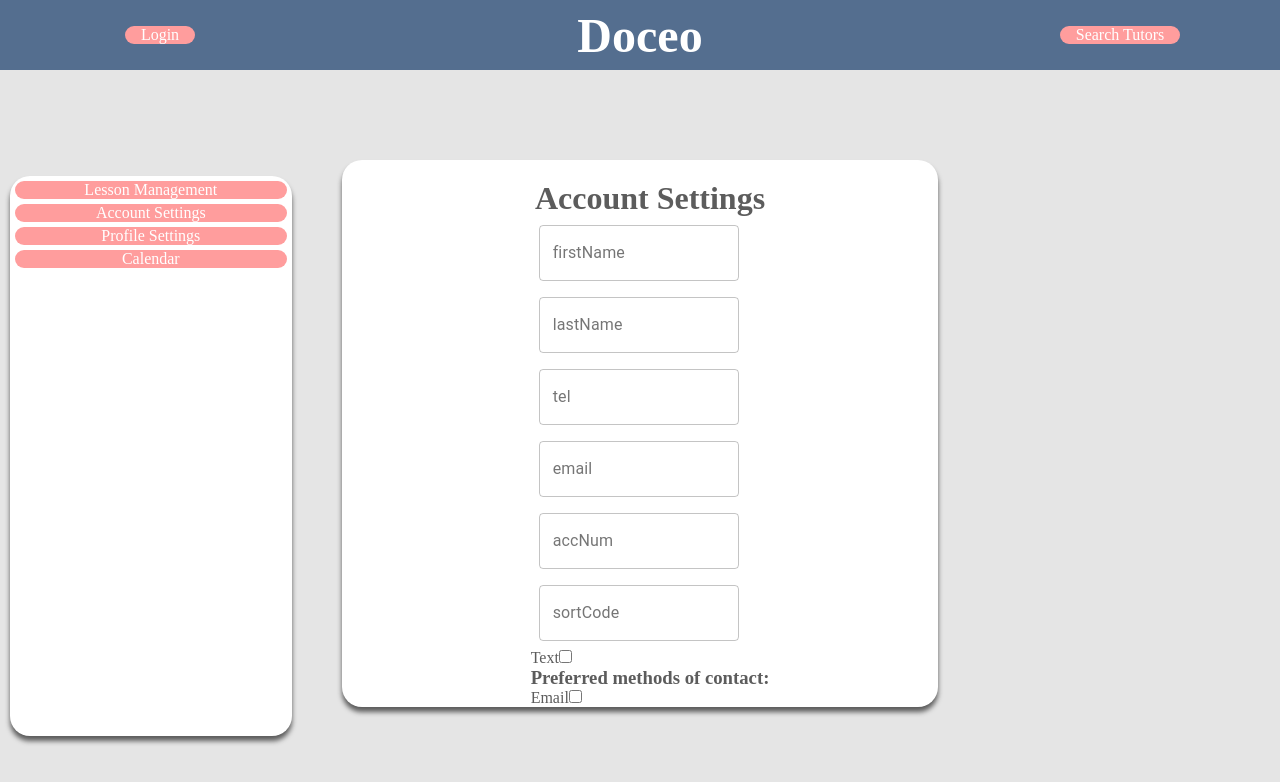
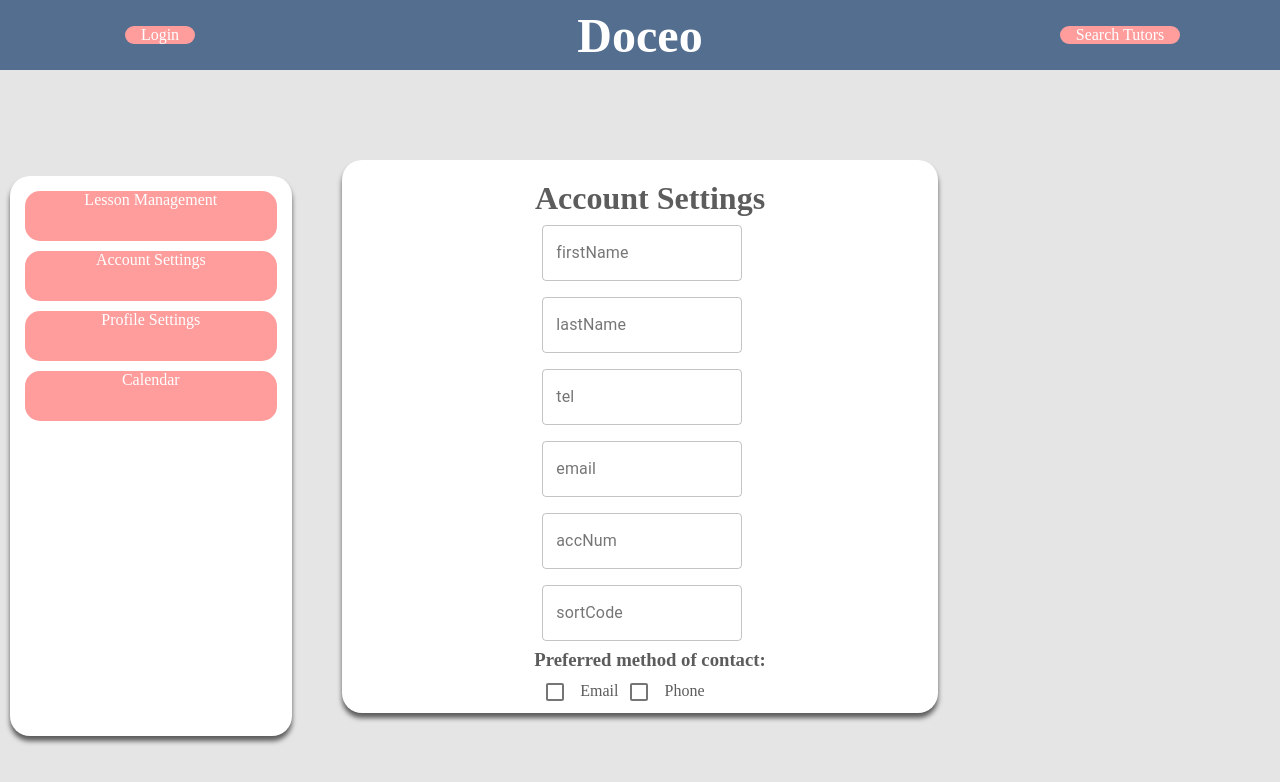
Before and after one commit to SchoolOfCode/final-project-stretch-goals, a Next.js app in the folder client/: page /components/TutorDash in a window 1280 px wide. Both pictures are taken after a click on the element "Account Settings". Shown: the top 782 px of the page. Built offline with nearby package versions, Linux system fonts and the light colour scheme; a web font is replaced by a local one.

Commit message:
added checkbox. tidied up tutor dash components

```diff
--- a/client/pages/components/TutorDash/Calendar/index.js
+++ b/client/pages/components/TutorDash/Calendar/index.js
@@ -3,8 +3,7 @@
 export default function Calendar() {
   return (
     <>
-      <h1>I'm a booking system, manage me senpai</h1>
-      <MaterialUIPickers />
+      <h1 style={{ textAlign: "center" }}>One day i will be a real calendar</h1>
     </>
   );
 }
--- a/client/pages/components/TutorDash/LessonManager/LessonManager.module.css
+++ b/client/pages/components/TutorDash/LessonManager/LessonManager.module.css
@@ -15,7 +15,6 @@
   border-radius: 20px;
   height: 20%;
   width: 100%;
-  display: grid;
   grid-template-areas:
     "date"
     "name"
@@ -29,13 +28,13 @@
 }
 
 .date {
-  display: flexbox;
-  flex-direction: column;
+  display: flex;
+  flex-direction: row;
   grid-area: date;
   justify-content: space-between;
-  justify-items: center;
+  /* justify-items: center;
   align-items: center;
-  align-content: center;
+  align-content: center; */
 }
 
 .name {
--- a/client/pages/components/TutorDash/TutorNav/TutorNav.js
+++ b/client/pages/components/TutorDash/TutorNav/TutorNav.js
@@ -1,29 +1,37 @@
 import Button from "../../Button/Button";
+import css from "./TutorNav.module.css";
 
 export default function TutorNav({ setContentShown }) {
   return (
     <ul>
-      <li>
+      <li className={css.li}>
         <Button
+          height="50px"
           handleClick={() => setContentShown(1)}
           text="Lesson Management"
         />
       </li>
 
-      <li>
+      <li className={css.li}>
         <Button
+          height="50px"
           handleClick={() => setContentShown(2)}
           text="Account Settings"
         />
       </li>
-      <li>
+      <li className={css.li}>
         <Button
+          height="50px"
           handleClick={() => setContentShown(3)}
           text="Profile Settings"
         />
       </li>
-      <li>
-        <Button handleClick={() => setContentShown(4)} text="Calendar" />
+      <li className={css.li}>
+        <Button
+          height="50px"
+          handleClick={() => setContentShown(4)}
+          text="Calendar"
+        />
       </li>
     </ul>
   );
--- /dev/null
+++ b/client/pages/components/TutorDash/TutorNav/TutorNav.module.css
@@ -0,0 +1,4 @@
+.li {
+  height: 40px;
+  padding: 10px;
+}
--- a/client/pages/components/TutorSettings/TutorAccountSettingsForm/index.js
+++ b/client/pages/components/TutorSettings/TutorAccountSettingsForm/index.js
@@ -1,6 +1,6 @@
 import css from "./TutorAcountSettingsForm.module.css";
 import InputField from "../../InputField/InputField";
-import { Input } from "@material-ui/core";
+import { Input, Checkbox } from "@material-ui/core";
 
 // refactor using a map over the stuff.
 
@@ -25,6 +25,36 @@
   });
   const newKeys = keys.slice(0, 6);
 
+  // Function will run on page render so that we can populate our input fields with the data from our fetch request.
+  // need params to get correct users data.
+  // useEffect(() => {
+  //   async function getAccountDetails() {
+  //     const res = await fetch(
+  //       `https://e9farpt6x0.execute-api.eu-west-1.amazonaws.com/dev/tutors/${id}`
+  //     );
+  //     const data = await res.json();
+  //     setFormData(data);
+  //   }
+  // }, []);
+
+  // Send a PUT request to update the backend, so we can populate table input fields with existing data
+  // async function updateAccount() {
+  //   const res = await fetch(
+  //     "https://e9farpt6x0.execute-api.eu-west-1.amazonaws.com/dev/tutors",
+  //     {
+  //       method: "PUT",
+  //       headers: {
+  //         "Content-Type": "application/json"
+  //       },
+  //       body: JSON.stringify({
+  //         ...formData
+  //       })
+  //     }
+  //   );
+  //   const data = await res.json();
+  // success - set up what we get back.
+  // think about navigation after they have finished.
+
   return (
     <>
       <div className={css.accountForm}>
@@ -40,85 +70,14 @@
             />
           );
         })}
-        <h3 className={css.contact}>Preferred methods of contact:</h3>
-        <label>
-          Text
-          <input onChange={onChange} name="textContact" type="checkbox"></input>
-        </label>
-        <label>
-          Email
-          <input
-            onChange={onChange}
-            name="emailContact"
-            type="checkbox"
-          ></input>
-        </label>
+        <div>
+          <h3 className={css.contact}>Preferred method of contact:</h3>
+          <Checkbox label="Email" /> Email
+          <Checkbox label="Phone" /> Phone
+        </div>
       </div>
     </>
   );
-}
-
-// OG INPUTS
-{
-  /* <label>
-            First Name:
-            <input
-              className={css.first}
-              onChange={handleChange}
-              name="firstName"
-              type="text"
-            ></input>
-          </label>
-
-<label>
-Last Name:
-<input
-  className={css.last}
-  onChange={handleChange}
-  name="lastName"
-  type="text"
-></input>
-</label>
-<label>
-Telephone number:
-<input
-  className={css.phone}
-  onChange={handleChange}
-  name="tel"
-  type="text"
-></input>
-</label>
-<label>
-email:
-<input
-  className={css.accountForm}
-  onChange={handleChange}
-  name="email"
-  type="text"
-></input>
-</label>
-
-
-<label>
-            Account Number:
-            <input
-              className={css.acc}
-              onChange={handleChange}
-              name="accNum"
-              type="text"
-            ></input>
-          </label>
-          <label>
-            Sort-Code:
-            <input
-              className={css.sortcode}
-              onChange={handleChange}
-              name="sortCode"
-              type="text"
-            ></input>
-          </label>
-
-*/
 }
 
 // PLAN FOR TUTOR ACOUNT SETTINGS:
```
Also changed, not shown: client/pages/components/Checkbox/Checkbox.js (added, +58 -0 lines), client/pages/components/TutorSettings/TutorProfileSettingsForm/index.js (+30 -38 lines), client/pages/components/TutorSettings/index.js (+1 -31 lines).
